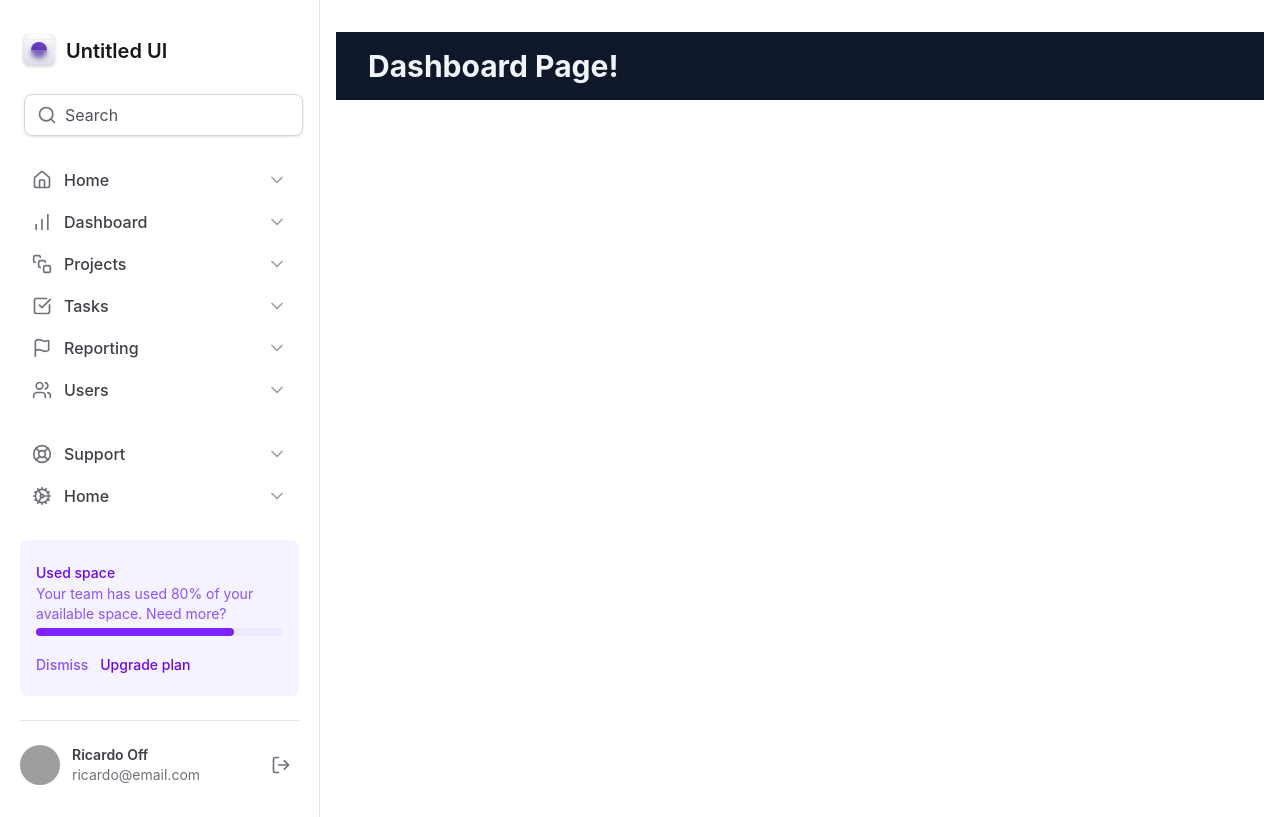
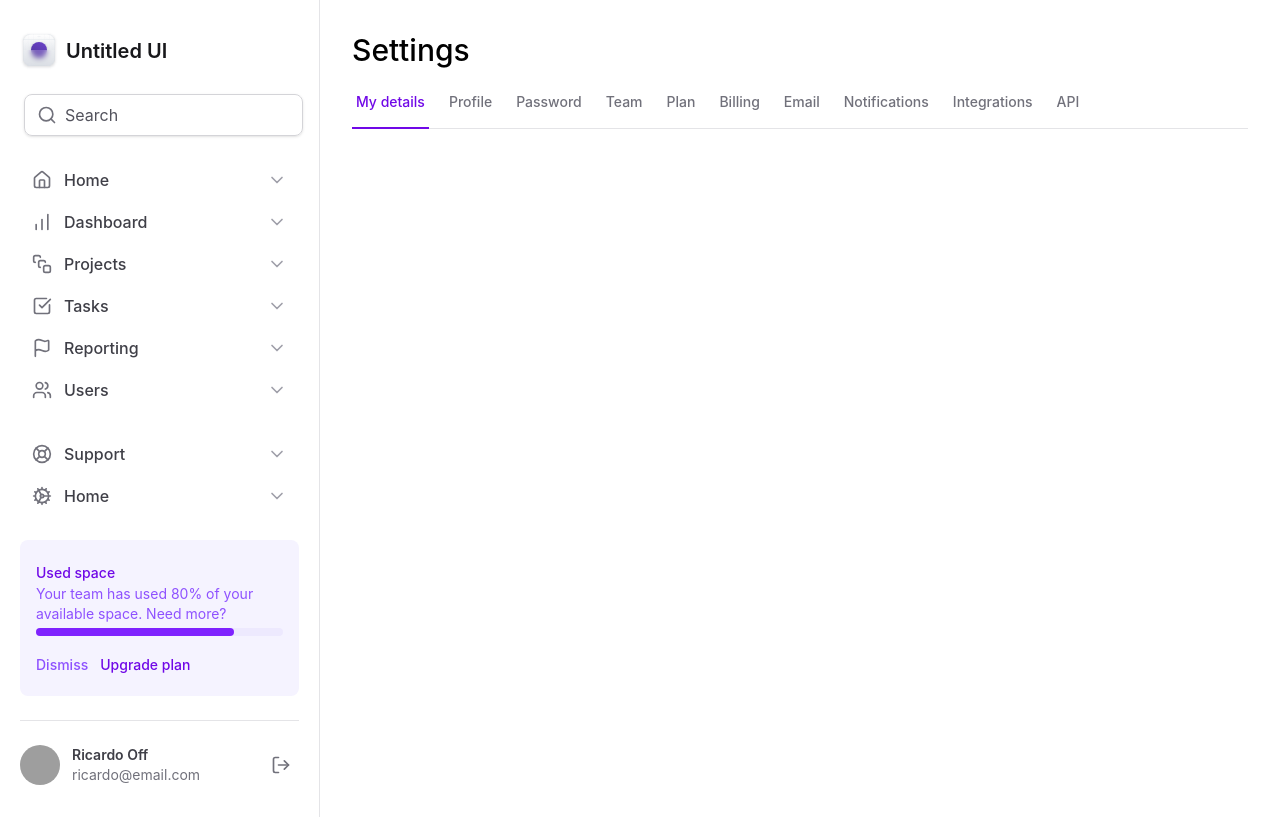
Before and after one commit to rramires/tailwind, a React (Vite) app: page / in a window 1280 px wide. Built offline with nearby package versions, Linux system fonts and the light colour scheme; grey boxes are pictures that could not be loaded.

Commit message:
feat: add Home component with tab navigation and remove Dashboard component

```diff
--- a/package.json
+++ b/package.json
@@ -12,7 +12,9 @@
     "format": "prettier --write \"src/**/*.ts*\""
   },
   "dependencies": {
+    "@radix-ui/react-tabs": "^1.1.13",
     "@tailwindcss/vite": "^4.2.2",
+    "framer-motion": "^12.38.0",
     "lucide-react": "^1.3.0",
     "react": "^19.2.4",
     "react-dom": "^19.2.4",
--- a/src/pages/_layouts/app.tsx
+++ b/src/pages/_layouts/app.tsx
@@ -4,9 +4,9 @@
 
 export function AppLayout() {
 	return (
-		<div className='grid min-h-screen w-screen grid-cols-[minmax(18rem,20rem)_1fr]'>
+		<div className='grid min-h-screen w-screen grid-cols-[minmax(18rem,20rem)_1fr] antialiased'>
 			<Sidebar />
-			<main className='px-4 pt-8 pb-12'>
+			<main className='px-8 pt-8 pb-12'>
 				{/* Content will change here */}
 				<Outlet />
 			</main>
--- a/src/pages/_layouts/auth.tsx
+++ b/src/pages/_layouts/auth.tsx
@@ -2,7 +2,7 @@
 
 export function AuthLayout() {
 	return (
-		<div className='flex h-screen flex-col'>
+		<div className='flex h-screen flex-col antialiased'>
 			<header className='flex h-8 items-center bg-slate-800 pl-8 text-slate-200'></header>
 			<main className='flex flex-1'>
 				{/* Content will change here */}
--- a/src/pages/app/dashboard.tsx
+++ /dev/null
@@ -1,14 +0,0 @@
-import { PageTitle } from '@components/title/page-title'
-
-export function Dashboard() {
-	//throw new Error('Dashboard error simulation')
-
-	return (
-		<>
-			<PageTitle title='Dashboard' />
-			<div className='flex-1 bg-slate-900 px-8 py-4 text-slate-100'>
-				<h2 className='text-3xl font-bold'>Dashboard Page!</h2>
-			</div>
-		</>
-	)
-}
--- /dev/null
+++ b/src/pages/app/home/home.tsx
@@ -0,0 +1,71 @@
+import { PageTitle } from '@components/title/page-title'
+import * as Tabs from '@radix-ui/react-tabs'
+import { useState } from 'react'
+
+import { TabItem } from './tab-item'
+
+export function Home() {
+	const [currentTab, setCurrentTab] = useState('tab1')
+
+	return (
+		<>
+			<PageTitle title='Home' />
+			<h1 className='to-zinc-900 text-3xl font-medium'>Settings</h1>
+
+			<Tabs.Root value={currentTab} onValueChange={setCurrentTab}>
+				<Tabs.List className='mt-6 flex w-full items-center gap-4 border-b border-zinc-200'>
+					<TabItem
+						value='tab1'
+						title='My details'
+						isSelected={currentTab === 'tab1'}
+					/>
+					<TabItem
+						value='tab2'
+						title='Profile'
+						isSelected={currentTab === 'tab2'}
+					/>
+					<TabItem
+						value='tab3'
+						title='Password'
+						isSelected={currentTab === 'tab3'}
+					/>
+					<TabItem
+						value='tab4'
+						title='Team'
+						isSelected={currentTab === 'tab4'}
+					/>
+					<TabItem
+						value='tab5'
+						title='Plan'
+						isSelected={currentTab === 'tab5'}
+					/>
+					<TabItem
+						value='tab6'
+						title='Billing'
+						isSelected={currentTab === 'tab6'}
+					/>
+					<TabItem
+						value='tab7'
+						title='Email'
+						isSelected={currentTab === 'tab7'}
+					/>
+					<TabItem
+						value='tab8'
+						title='Notifications'
+						isSelected={currentTab === 'tab8'}
+					/>
+					<TabItem
+						value='tab9'
+						title='Integrations'
+						isSelected={currentTab === 'tab9'}
+					/>
+					<TabItem
+						value='tab10'
+						title='API'
+						isSelected={currentTab === 'tab10'}
+					/>
+				</Tabs.List>
+			</Tabs.Root>
+		</>
+	)
+}
--- /dev/null
+++ b/src/pages/app/home/tab-item.tsx
@@ -0,0 +1,25 @@
+import * as Tabs from '@radix-ui/react-tabs'
+import { motion } from 'framer-motion'
+
+export interface TabItemProps {
+	value: string
+	title: string
+	isSelected?: boolean
+}
+
+export function TabItem({ value, title, isSelected = false }: TabItemProps) {
+	return (
+		<Tabs.Trigger
+			value={value}
+			className='relative px-1 pb-4 text-sm font-medium text-zinc-500 hover:text-violet-700 data-[state=active]:text-violet-700'
+		>
+			<span>{title}</span>
+			{isSelected && (
+				<motion.div
+					layoutId='activeTab'
+					className='absolute right-0 -bottom-px left-0 h-0.5 bg-violet-700'
+				/>
+			)}
+		</Tabs.Trigger>
+	)
+}
--- a/src/routes.tsx
+++ b/src/routes.tsx
@@ -2,7 +2,7 @@
 
 import { AppLayout } from './pages/_layouts/app'
 import { AuthLayout } from './pages/_layouts/auth'
-import { Dashboard } from './pages/app/dashboard'
+import { Home } from './pages/app/home/home'
 import { SignIn } from './pages/auth/sign-in'
 import { NotFound } from './pages/e404'
 import { ErrorPage } from './pages/error'
@@ -15,7 +15,7 @@
 			{
 				path: '/',
 				element: <AppLayout />,
-				children: [{ index: true, element: <Dashboard /> }],
+				children: [{ index: true, element: <Home /> }],
 			},
 			{
 				path: '/sign-in',
```
Also changed, not shown: 1 other file (tests, documents, lock files or other folders).
